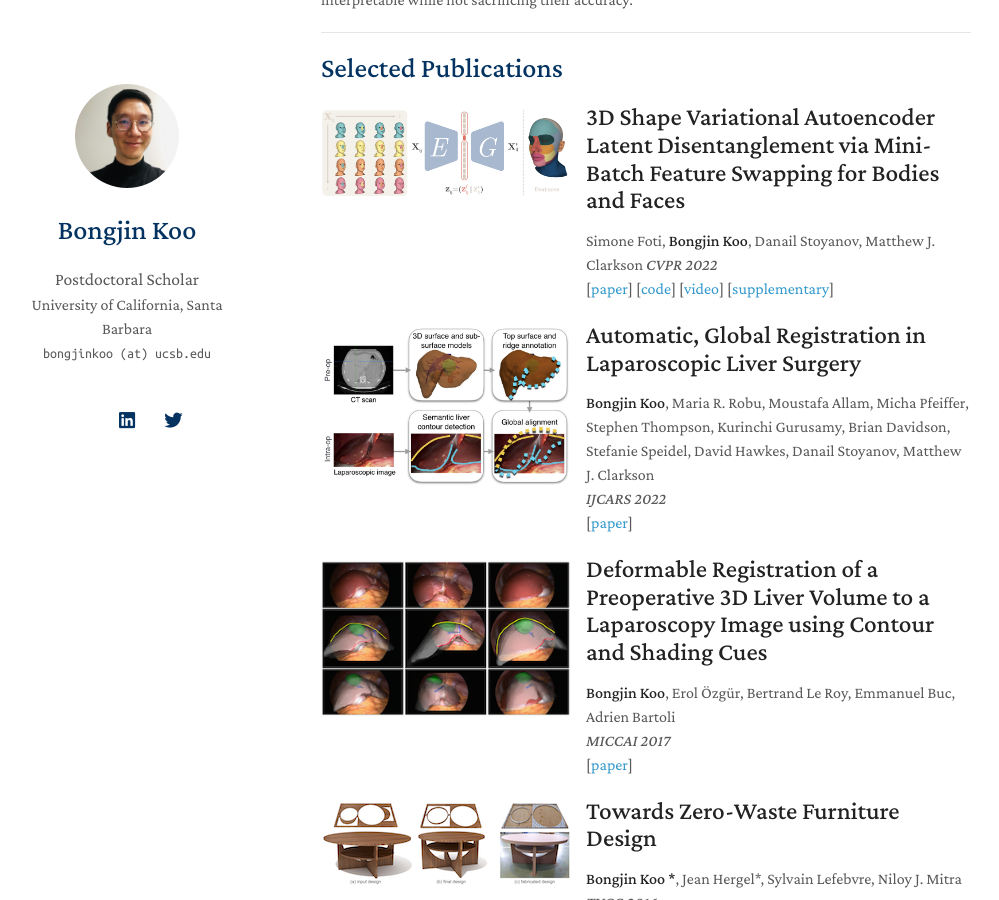
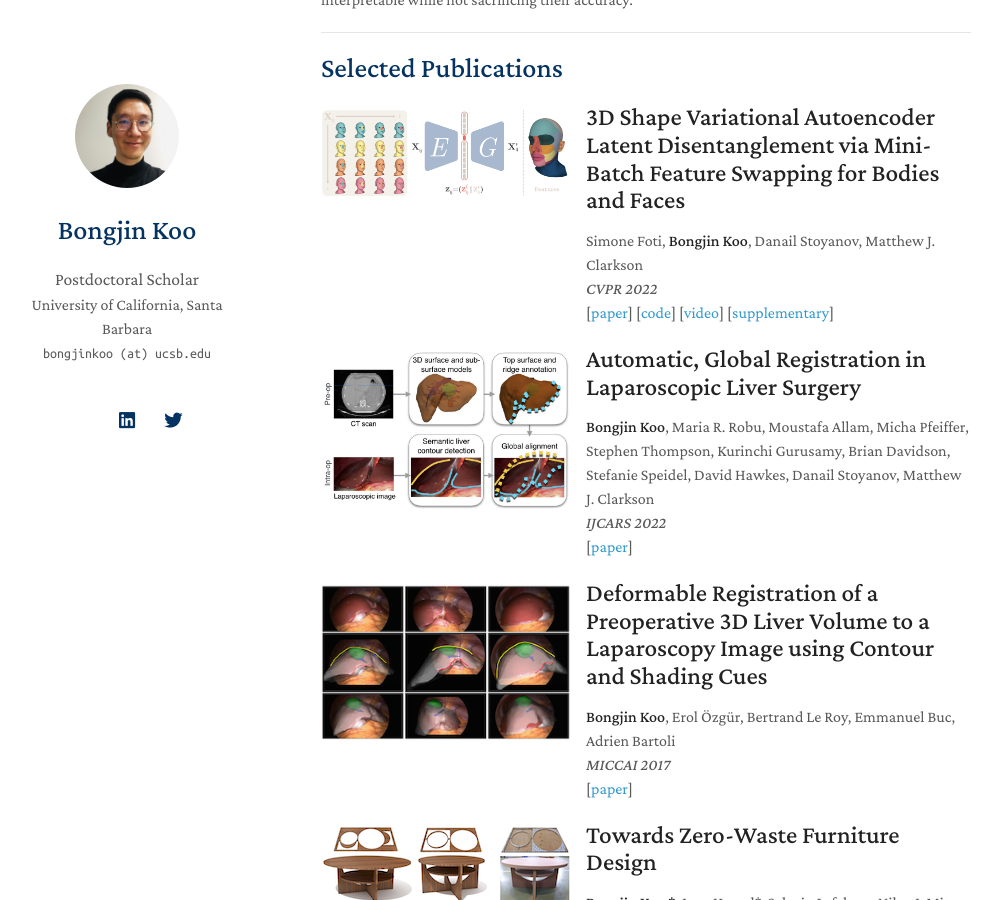
Before and after one commit to bongjinkoo/bongjinkoo.github.io, a Jekyll site: the page built from index.md, in a window 1280 px wide and 900 px high, scrolled down 366 px. Shown: the whole window, without its empty margins (149-1148 px from the left). Built offline with Jekyll 4.4.1, drawn with Linux system fonts in a browser that asks for light colours; nearby versions of some CDN libraries; a style sheet for code colours, icons or effects is not loaded; our own code applies the rules of GitHub Pages for plain Markdown files.

Commit message:
Fix layout.

```diff
--- a/_includes/publications.md
+++ b/_includes/publications.md
@@ -1,7 +1,7 @@
 # [](#publications)Selected Publications
 
 
-<img style="float: left; margin-left: 0px; margin-right: 15px; margin-top: 5px; margin-bottom: 80px;" width="250" src="/publications/2022/3d_vae-2022.png">
+<img style="float: left; margin-left: 0px; margin-right: 15px; margin-top: 5px; margin-bottom: 110px;" width="250" src="/publications/2022/3d_vae-2022.png">
 ## **3D Shape Variational Autoencoder Latent Disentanglement via Mini-Batch Feature Swapping for Bodies and Faces**
 Simone Foti, **Bongjin Koo**, Danail Stoyanov, Matthew J. Clarkson
 _CVPR 2022_
```
